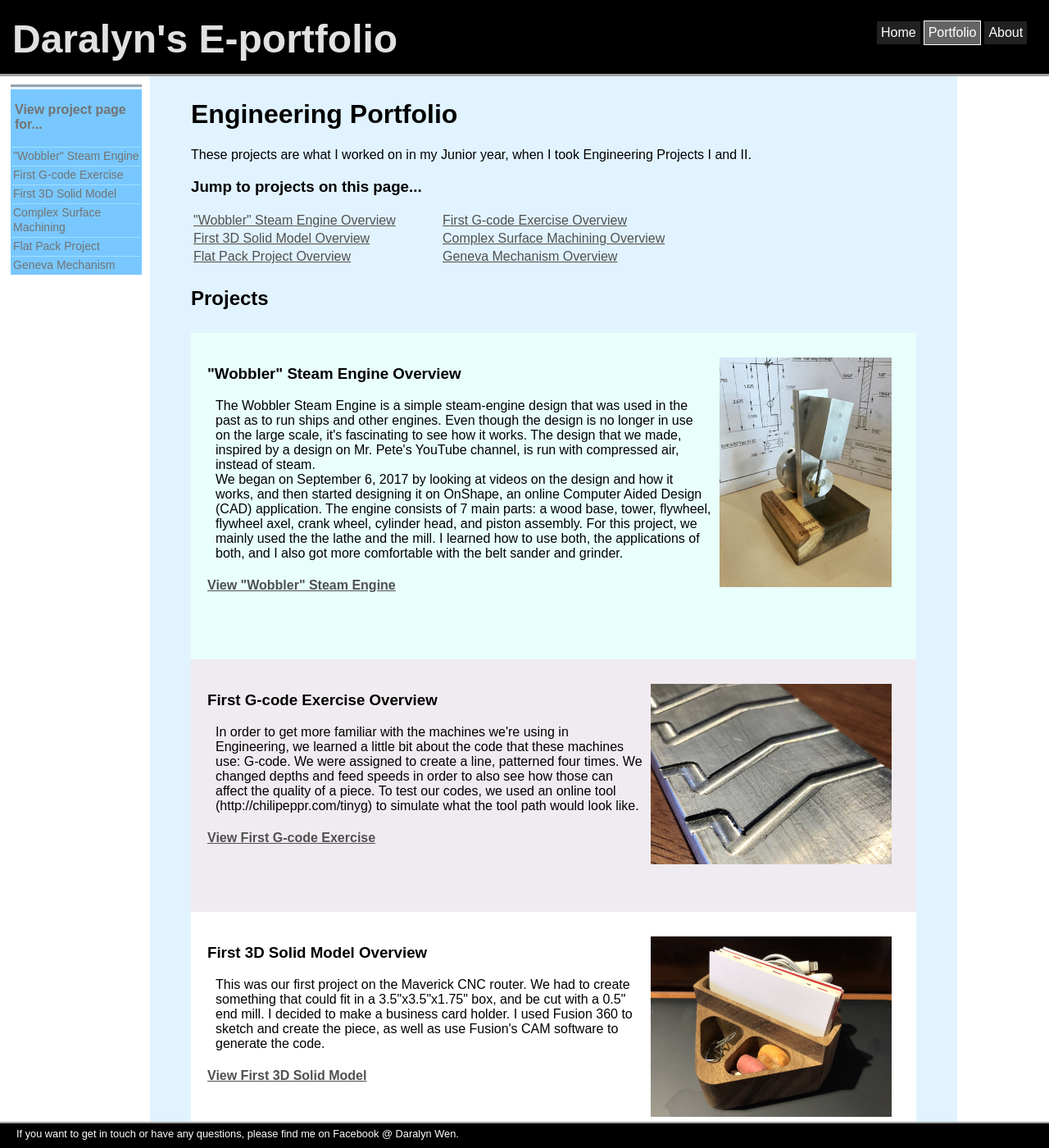
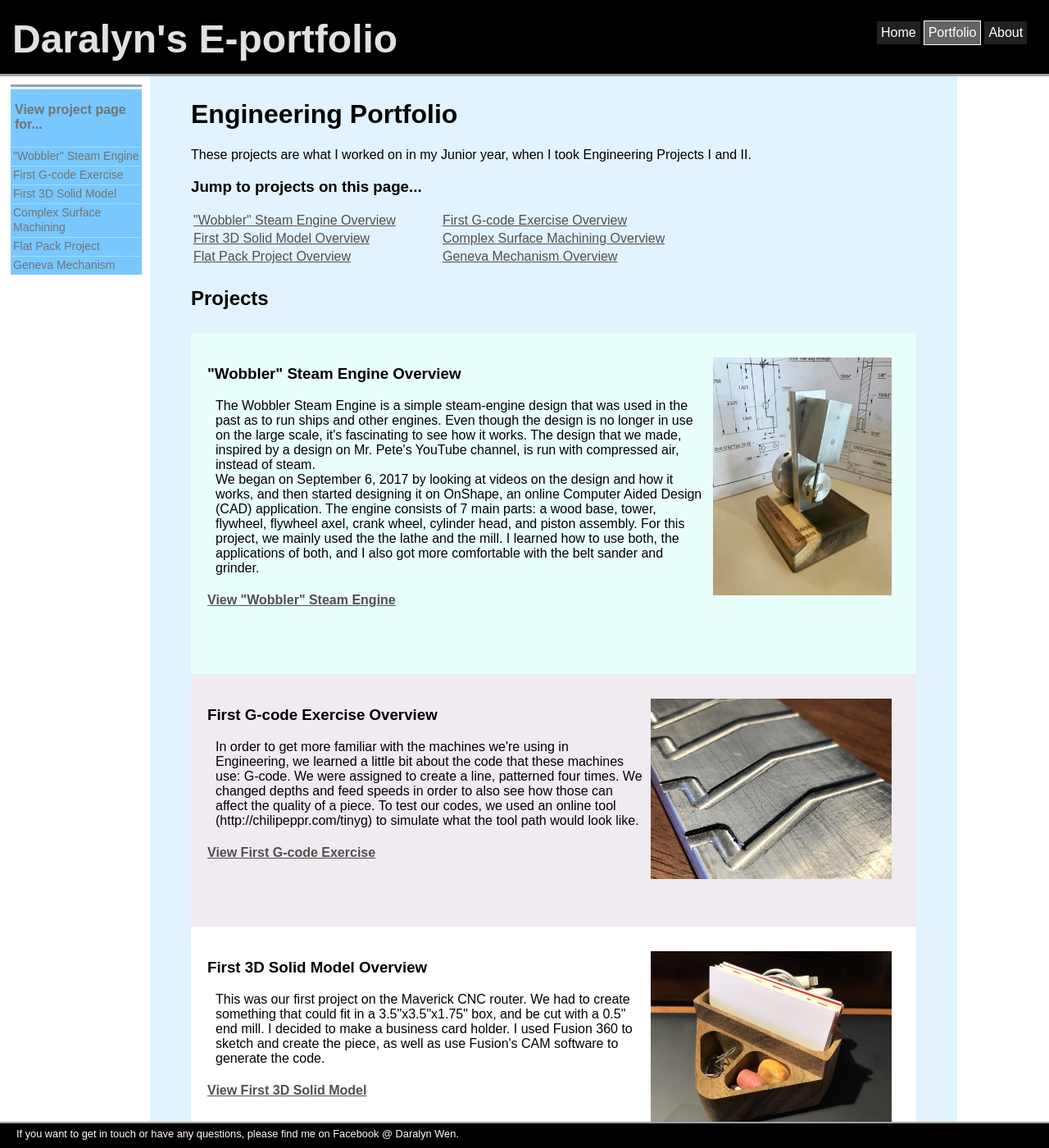
Before and after one commit to daralyn/daralyn.github.io, a Jekyll site: the page built from portfolio/engineering/index.html, in a window 1280 px wide and 1400 px high. Shown: the whole window at 82% size. Built offline with Jekyll 4.4.1, drawn with Linux system fonts in a browser that asks for light colours.

Commit message:
Update index.html

```diff
--- a/portfolio/engineering/index.html
+++ b/portfolio/engineering/index.html
@@ -53,44 +53,44 @@
 <h2> Projects </h2>
 
 	<div id="wobblerbackground">
-		<img src="https://daralyn.github.io/photos/engineering/wobbler.jpg" alt="Photo of my wobbler steam engine." class="vertpic">
+		<img src="https://daralyn.github.io/photos/engineering/wobbler.jpg" alt="Photo of my wobbler steam engine." style="float: right; height: 290px; margin: 10px;" class="vertpic">
 	    <h3 id="wobbler">"Wobbler" Steam Engine Overview</h3>
 	      <p class="expl">The Wobbler Steam Engine is a simple steam-engine design that was used in the past as to run ships and other engines. Even though the design is no longer in use on the large scale, it's fascinating to see how it works. The design that we made, inspired by a design on Mr. Pete's YouTube channel, is run with compressed air, instead of steam.
 	     <br> We began on September 6, 2017 by looking at videos on the design and how it works, and then started designing it on OnShape, an online Computer Aided Design (CAD) application. The engine consists of 7 main parts: a wood base, tower, flywheel, flywheel axel, crank wheel, cylinder head, and piston assembly. For this project, we mainly used the the lathe and the mill. I learned how to use both, the applications of both, and I also got more comfortable with the belt sander and grinder.</p>
 	     <h4><a href="https://daralyn.github.io/portfolio/engineering/wobbler-steam-engine">View "Wobbler" Steam Engine</a></h4>
 	</div>
 	<div id="gcodebackground">
-		<img src="https://daralyn.github.io/photos/engineering/gcodeproject.jpg" alt="Photo of my g-code project pattern.">
+		<img src="https://daralyn.github.io/photos/engineering/gcodeproject.jpg" alt="Photo of my g-code project pattern." style="float: right; height: 220px; margin: 10px;">
 	    <h3 id="g-code">First G-code Exercise Overview</h3>
 	      <p class="expl">In order to get more familiar with the machines we're using in Engineering, we learned a little bit about the code that these machines use: G-code. We were assigned to create a line, patterned four times. We changed depths and feed speeds in order to also see how those can affect the quality of a piece. To test our codes, we used an online tool (http://chilipeppr.com/tinyg) to simulate what the tool path would look like.</p>
 	      <h4><a href="https://daralyn.github.io/portfolio/engineering/first-g-code-exercise">View First G-code Exercise</a></h4>
 	</div>
 	<div id="solidmodelbackground">
-		<img src="https://daralyn.github.io/photos/engineering/3dsolidmodel.jpg" alt="Photo of my 3D solid model in use.">
+		<img src="https://daralyn.github.io/photos/engineering/3dsolidmodel.jpg" alt="Photo of my 3D solid model in use." style="float: right; height: 220px; margin: 10px;">
 	    <h3 id="solidmodel">First 3D Solid Model Overview</h3>
 	      <p class="expl">This was our first project on the Maverick CNC router. We had to create something that could fit in a 3.5"x3.5"x1.75" box, and be cut with a 0.5" end mill. I decided to make a business card holder. I used Fusion 360 to sketch and create the piece, as well as use Fusion's CAM software to generate the code.</p>
 	      <h4><a href="https://daralyn.github.io/portfolio/engineering/first-3d-solid-model">View First 3D Solid Model</a></h4>
 	</div>
 	<div id="complexsurfacebackground">
-		<img src="https://daralyn.github.io/photos/engineering/complexsurface.jpg" alt="Photo of the complex surface I designed on Fusion360 cut on plywood.">
+		<img src="https://daralyn.github.io/photos/engineering/complexsurface.jpg" alt="Photo of the complex surface I designed on Fusion360 cut on plywood." style="float: right; height: 220px; margin: 10px;">
 	    <h3 id="complexsurface">Complex Surface Machining Overview</h3>
 	      <p class="expl">This project was to use a 3/16” ball end mill on the CNC router and create a complex surface. I began by starting my piece in Fusion. Afterwards, used another CAM software to generate the code. </p>
 	      <h4><a href="https://daralyn.github.io/portfolio/engineering/complex-surface-machining">View Complex Surface Machining</a></h4>
 	</div>
 	<div id="flatpackbackground">
-		<img src="https://daralyn.github.io/photos/engineering/flatpackproject.jpg" alt="Photo of my assembled flatpack project.">
+		<img src="https://daralyn.github.io/photos/engineering/flatpackproject.jpg" alt="Photo of my assembled flatpack project." style="float: right; height: 220px; margin: 10px;">
 	    <h3 id="flatpack">Flat Pack Project Overview</h3>
 	      <p class="expl">In this project, we created a 3D object that could be pressed together with multiple 2D pieces. The constraints were that the piece should fit on a 2'x5' board of plywood, and could use either 1/2" or 1/4" thickness. We again used the Maverick Router. My pieces were cut on the 1/4" thick plywood with a 1/8" end mill. </p>
 	      <h4><a href="https://daralyn.github.io/portfolio/engineering/flat-pack-project">View Flat Pack Project</a></h4>
 	</div>
 	<div id="genevabackground">
-		<img src="https://daralyn.github.io/photos/engineering/genevamechanism.jpg" alt="Photo of my metal geneva mechanism.">
+		<img src="https://daralyn.github.io/photos/engineering/genevamechanism.jpg" alt="Photo of my metal geneva mechanism." style="float: right; height: 220px; margin: 10px;">
 	    <h3 id="geneva">Geneva Mechanism Overview</h3>
 	      <p class="expl">For this project, we looked at videos showing how the Geneva Mechanism moves/works. Then we had to design one ourselves and think about how it moves and think about clearances between parts. Larger clearances require less design accuracy but also can cause it not to operate correctly. Having no clearances would not allow it to move. We used the laser cutter to cut the pieces out and test if the clearances worked. I made adjustments, and then we used Fusion 360's CAM software to generate code to cut out the drive wheel. We then cut out the remaining pieces on the water jet, and assembled it.</p>
 	      <h4> <a href="https://daralyn.github.io/portfolio/engineering/geneva-mechanism"> View Geneva Mechanism </a></h4>
 	</div>
 	<div id="malletbackground">
-		<img src="https://daralyn.github.io/photos/engineering/mallet.jpg" alt="Photo of the mallet I made.">
+		<img src="https://daralyn.github.io/photos/engineering/mallet.jpg" alt="Photo of the mallet I made." style="float: right; height: 220px; margin: 10px;">
 	    <h3 id="mallet">Mallet Overview</h3>
 	      <p class="expl">The purpose of this project was to make sure we know how to use certain machines. Once we finished this project, we are allowed to use certain machines in the shop that were used to make this project.</p>
 	      <h4> <a href="https://daralyn.github.io/portfolio/engineering/geneva-mechanism"> View Geneva Mechanism </a></h4>
@@ -98,10 +98,8 @@
 	</div>
 
 <style>
-	img{
-		float: right;
-		height: 220px;
-		margin: 10px;
+	/**img{
+		float: right; height: 220px; margin: 10px;
 	}
 
 	img.vertpic{
@@ -109,7 +107,7 @@
 		height: 280px;
 		margin: 10px;
 	}
-
+	**/
 	.expl{
 		padding-left: 10px;
 		padding-right: 15px;
```
